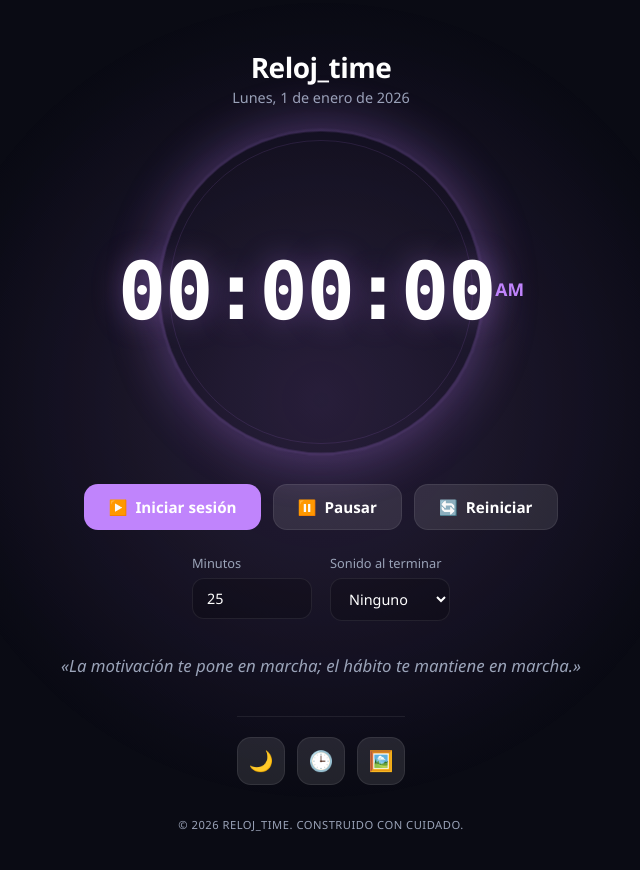
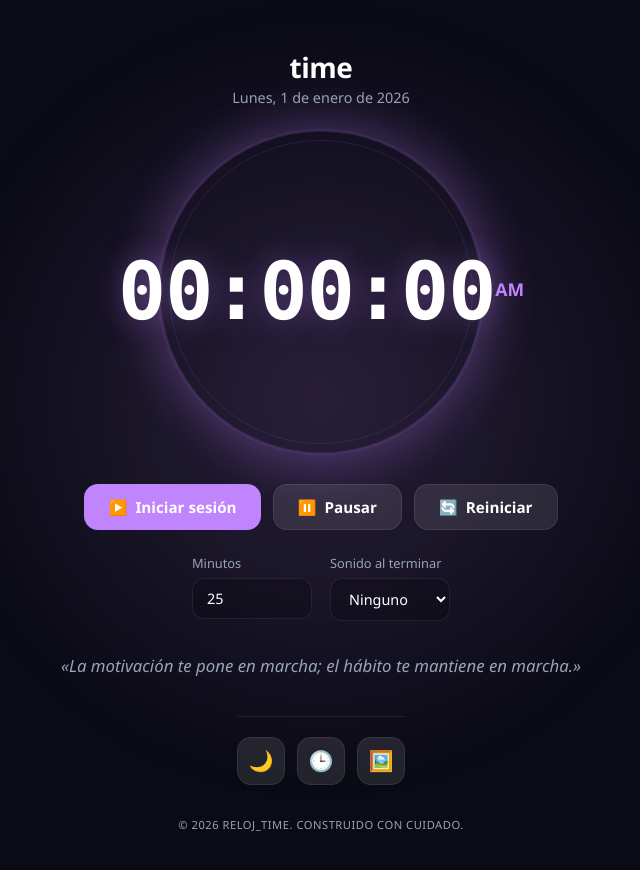
Before and after one commit to alexfloresmorales26-cmyk/Reloj_time, a plain HTML site: page index.html in a window 1280 px wide. Shown: the whole page, without its empty margins (319-959 px from the left). Drawn offline with Linux system fonts and the light colour scheme.

Commit message:
fix: cambiar marca a 'time' en el header

```diff
--- a/index.html
+++ b/index.html
@@ -18,7 +18,7 @@
   <div class="wrap">
     <header class="header">
       <div class="brand">
-        <span class="mark">Reloj_time</span>
+        <span class="mark">time</span>
       </div>
       <time class="date" id="date">Lunes, 1 de enero de 2026</time>
     </header>
```
